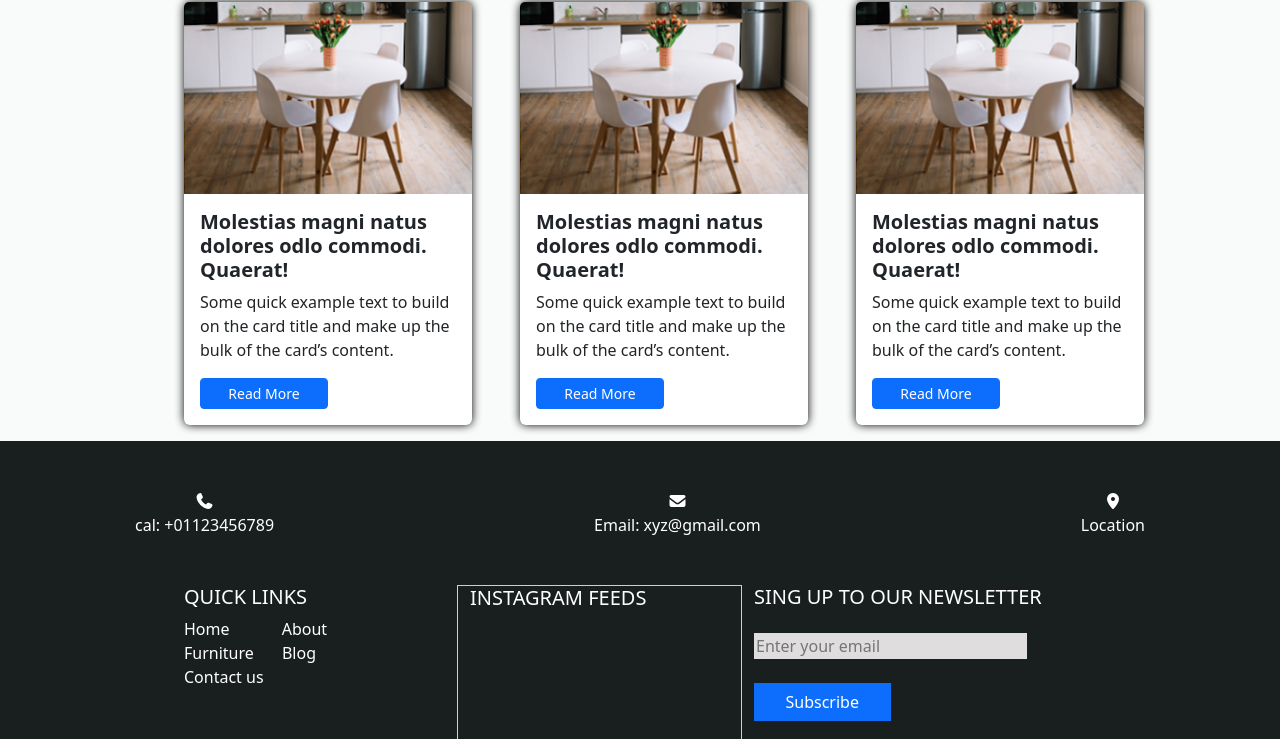
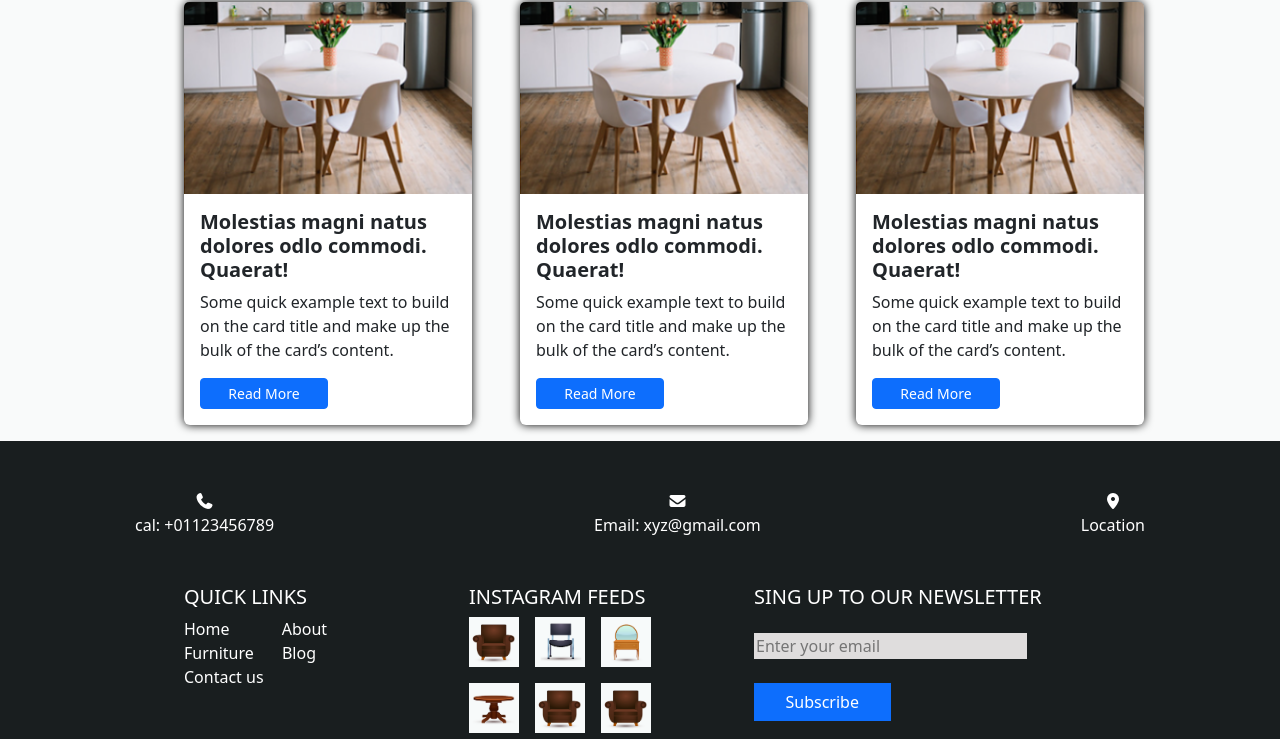
Before and after one commit to Mr-StrangerCoder/Furniture, a plain HTML site: page blog.html in a window 1280 px wide. Shown: the part 613-1352 px from the top of the page. Drawn offline with nearby package versions, Linux system fonts and the light colour scheme.

Commit message:
update all files footer

```diff
--- a/blog.html
+++ b/blog.html
@@ -4,7 +4,7 @@
 <head>
     <meta charset="utf-8">
     <meta name="viewport" content="width=device-width, initial-scale=1">
-    <title>Bootstrap demo</title>
+    <title>EDGECUT</title>
     <link href="https://cdn.jsdelivr.net/npm/bootstrap@5.3.8/dist/css/bootstrap.min.css" rel="stylesheet"
         integrity="sha384-sRIl4kxILFvY47J16cr9ZwB07vP4J8+LH7qKQnuqkuIAvNWLzeN8tE5YBujZqJLB" crossorigin="anonymous">
     <link rel="stylesheet" href="style.css">
@@ -112,7 +112,7 @@
         </div>
 
     </section>
-     <section>
+   <section>
         <footer class="container-fluid pb-5" style="background-color:#191e1f;">
             <div class="d-flex justify-content-center pt-5 mb-5" style="gap: 20rem; color: white;">
                 <div class="text-center"><i class="fa-solid fa-phone"></i><br> cal: +01123456789 </div>
@@ -131,8 +131,29 @@
                     <a class="text-white ms-4" href="./blog.html">Blog</a> <br>
                     <a class="text-white" href="./contact.html">Contact us</a>
                 </div>
-                 <div class="col-12 col-md-3" style="border: 1px solid greenyellow;">
+                 <div class="col-12 col-md-3">
                     <H5 class="text-white">INSTAGRAM FEEDS</H5>
+                    <div style="display: flex; gap: 1rem; padding-right: 20px; flex-wrap: wrap;">
+                        <div class="">
+                            <img src="./assets/f1.png" alt="" class="" style="width: 50px;">
+                        </div>
+                          <div class="">
+                            <img src="./assets/f2.png" alt="" class="" style="width: 50px;">
+                        </div>
+                          <div class="">
+                            <img src="./assets/f3.png" alt="" class="" style="width: 50px;">
+                        </div>
+                          <div class="">
+                            <img src="./assets/f4.png" alt="" class="" style="width: 50px;">
+                        </div>
+                          <div class="">
+                            <img src="./assets/f1.png" alt="" class="" style="width: 50px;">
+                        </div>
+                          <div class="">
+                            <img src="./assets/f1.png" alt="" class="" style="width: 50px;">
+                        </div>
+
+                    </div>
 
                  </div>
                   <div class="col-12 col-md-6">
```
Also changed, not shown: about.html (+24 -4 lines), contact.html (+24 -3 lines), furniture.html (+24 -3 lines), index.html (+22 -1 lines).
